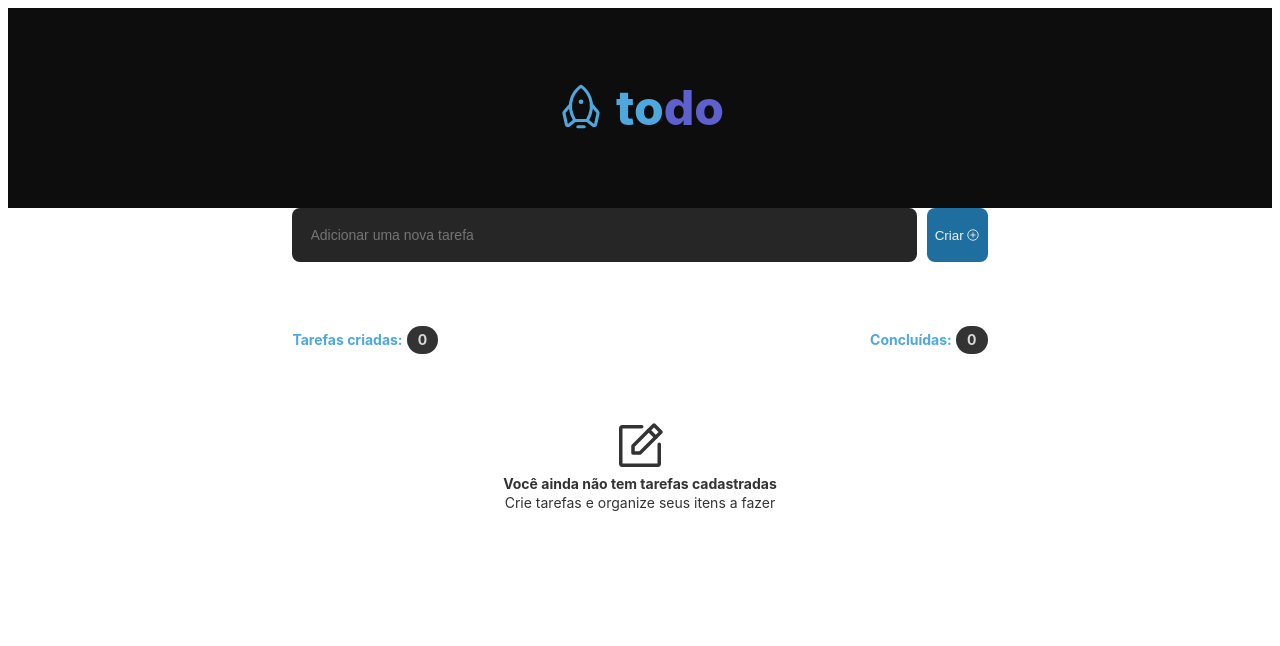
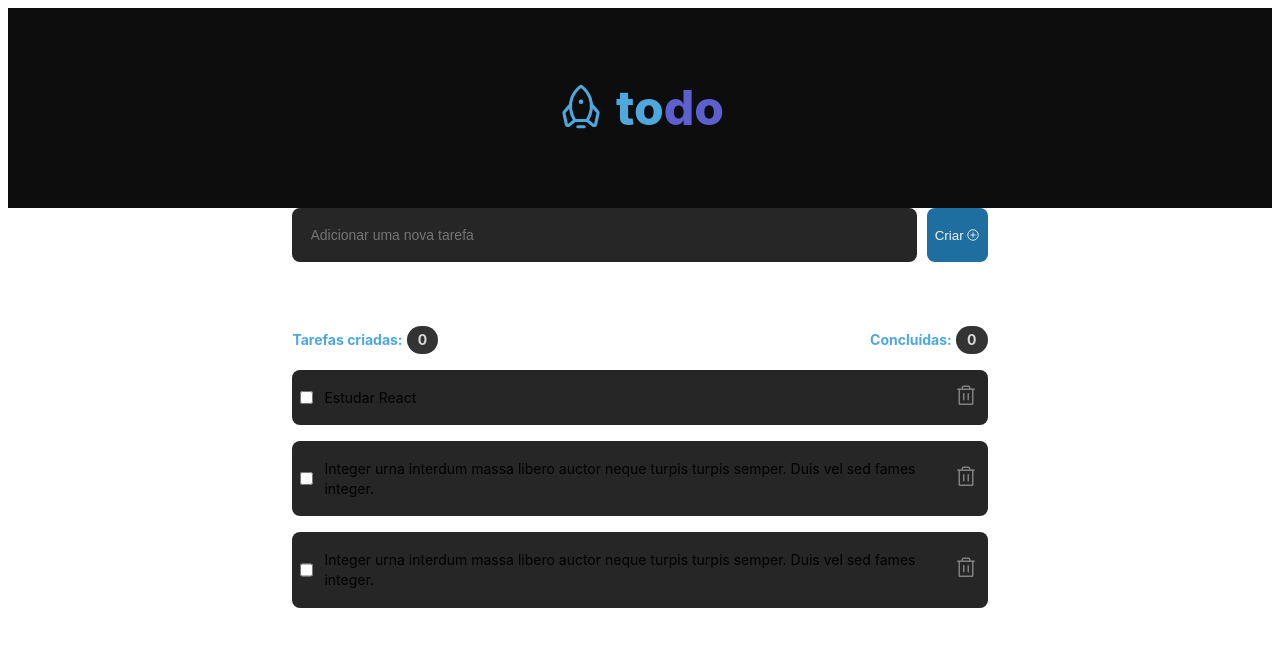
Before and after one commit to endoeduardo/to-do-app, a React (Vite) app: page / in a window 1280 px wide. Shown: the top 646 px of the page. Built offline with nearby package versions, Linux system fonts and the light colour scheme.

Commit message:
FEAT: add individual task component

```diff
--- /dev/null
+++ b/src/components/Task.module.css
@@ -0,0 +1,38 @@
+.task {
+    display: flex;
+    flex-direction: row;
+    justify-content: space-between;
+    background-color: var(--gray-500);
+    border-radius: 8px;
+    padding: 0.25rem;
+}
+
+.task button {
+    background-color: transparent;
+    border: 0px;
+    cursor: pointer;
+    color: var(--gray-300);
+}
+
+.task button:hover {
+    background-color: var(--gray-400);
+    border: 0px;
+    cursor: pointer;
+    color: var(--danger);
+    border-radius: 8px;
+
+}
+
+.checkedTaskContent {
+    display: flex;
+    flex-direction: row;
+    gap: 8px;
+}
+
+.uncheckedTaskContent {
+    display: flex;
+    flex-direction: row;
+    gap: 8px;
+    color: var(--gray-300);
+    text-decoration: line-through;
+}
--- /dev/null
+++ b/src/components/Task.tsx
@@ -0,0 +1,27 @@
+import styles from './Task.module.css'
+import { Trash } from 'phosphor-react'
+import React, { useState } from 'react';
+
+interface TaskProps {
+    task: string;
+}
+
+export function Task( { task}: TaskProps) {
+    const [checked, setChecked] = useState(false)
+
+    function handleCheckboxChange(event: React.ChangeEvent<HTMLInputElement>) {
+        const isChecked = event.target.checked;
+        setChecked(isChecked);
+    }
+    return (
+        <div className={styles.task}>
+            <div className={checked ? styles.uncheckedTaskContent : styles.checkedTaskContent }>
+                <input type="checkbox" checked={checked} onChange={handleCheckboxChange}/>
+                <p>{task}</p>
+            </div>
+            <button title="Deletar tarefa">
+                <Trash size={24} />
+            </button>
+        </div>
+    )
+}
--- a/src/components/TaskListContainer.module.css
+++ b/src/components/TaskListContainer.module.css
@@ -48,3 +48,10 @@
     font-size: var(--font-size-md);
     margin-top: 0px;
 }
+
+.taskList{
+    display: flex;
+    flex-direction: column;
+    gap: 16px;
+    margin-top: 16px;
+}
--- a/src/components/TaskListContainer.tsx
+++ b/src/components/TaskListContainer.tsx
@@ -1,3 +1,4 @@
+import { Task } from './Task';
 import styles from './TaskListContainer.module.css';
 import { NotePencil } from 'phosphor-react';
 
@@ -14,10 +15,15 @@ export function TaskListContainer() {
                 <strong className={styles.taskStrongCount}>0</strong>
             </div>
         </header>
-        <div className={styles.emptyTaskList}>
+        {/* <div className={styles.emptyTaskList}>
             <NotePencil size={56} className={styles.notePencil}/>
             <strong>Você ainda não tem tarefas cadastradas</strong>
             <p>Crie tarefas e organize seus itens a fazer</p>
+        </div> */}
+        <div className={styles.taskList}>
+            <Task task="Estudar React"/>
+            <Task task="Integer urna interdum massa libero auctor neque turpis turpis semper. Duis vel sed fames integer."/>
+            <Task task="Integer urna interdum massa libero auctor neque turpis turpis semper. Duis vel sed fames integer."/>
         </div>
     </div>
   );
```
